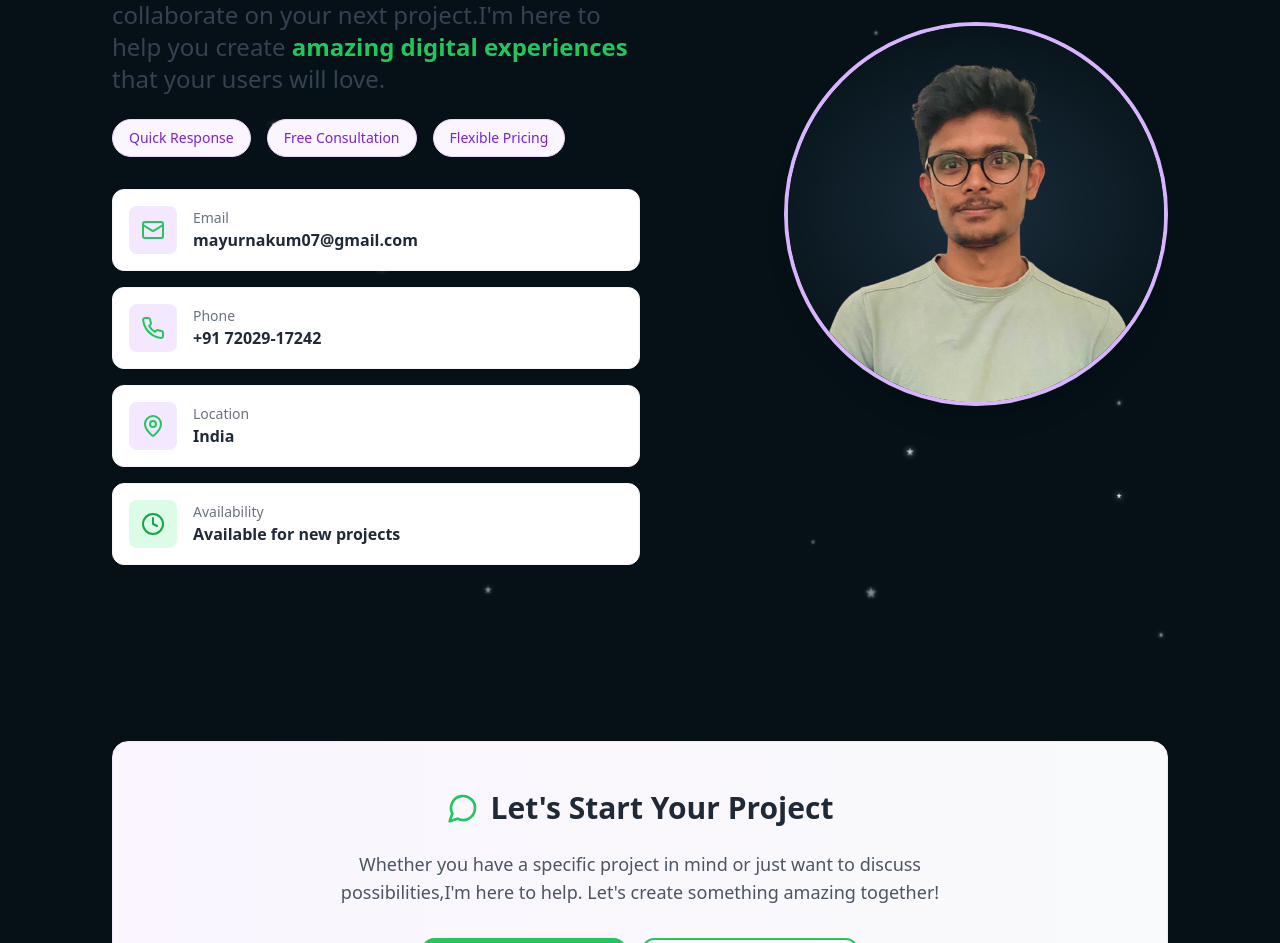
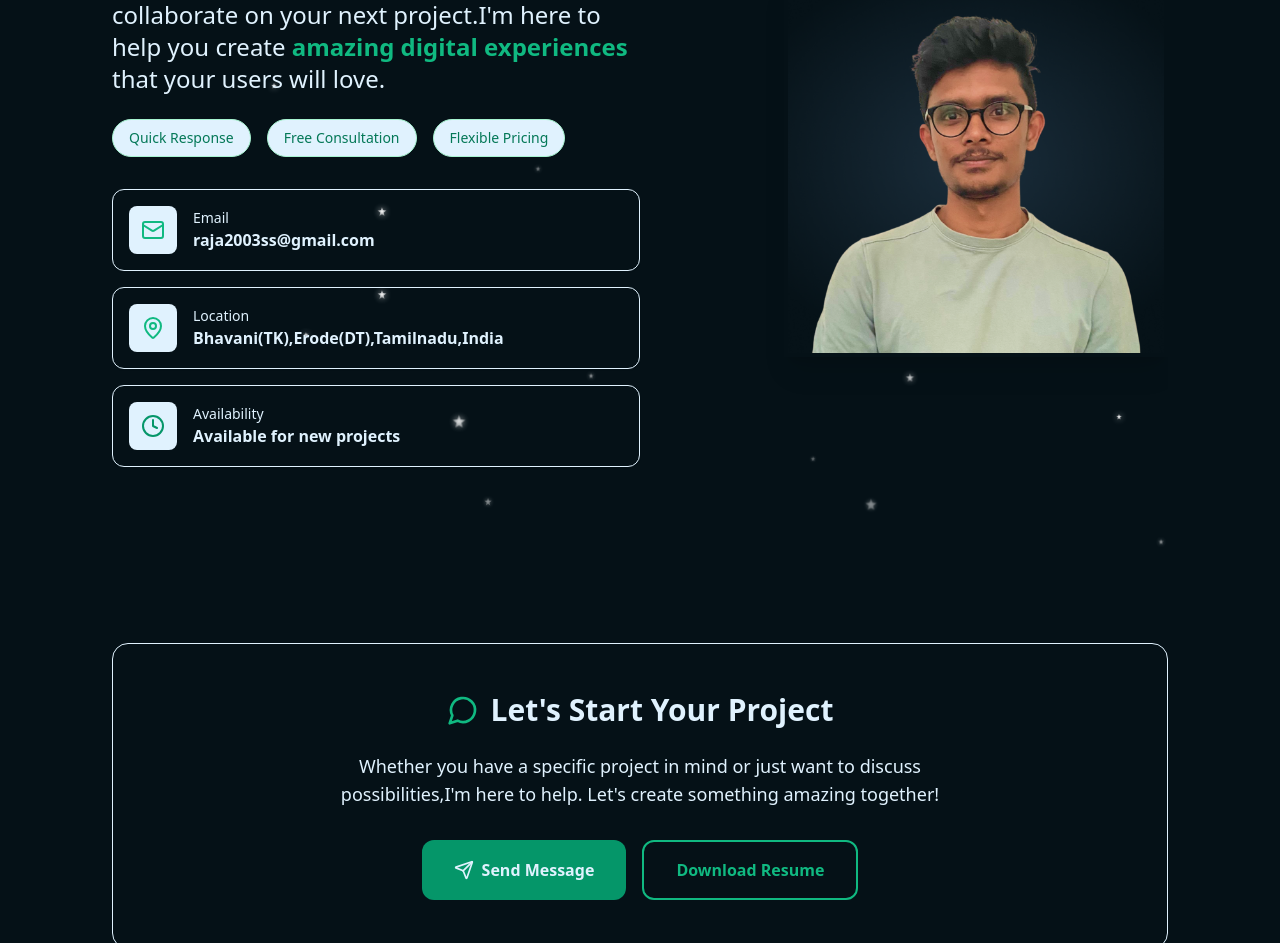
Before and after one commit to RajaSomasundaram/official, a Next.js app: page /contact in a window 1280 px wide. Shown: the part 249-1192 px from the top of the page. Built offline with nearby package versions, Linux system fonts and the light colour scheme.

Commit message:
Update the About and Contact Page

```diff
--- a/src/app/contact/page.tsx
+++ b/src/app/contact/page.tsx
@@ -1,4 +1,4 @@
-import { Mail, Phone, MapPin, Clock, Send, MessageCircle } from "lucide-react";
+import { Mail, MapPin, Clock, Send, MessageCircle } from "lucide-react";
 import profileImg from "../../../public/Raja_S.png";
 import Image from "next/image";
 import Link from "next/link";
@@ -40,32 +40,32 @@ const Contact = () => {
               {/* Header with Animation */}
               <div className="space-y-4">
                 <h1 className="text-4xl lg:text-7xl md:text-6xl font-bold leading-tight animate-fade-in-up">
-                  <span className="bg-gradient-to-r from-green-500 to-purple-800 bg-clip-text text-transparent animate-fade-in-up delay-200">
+                  <span className="bg-gradient-to-r from-emerald-500 to-purple-700 bg-clip-text text-transparent animate-fade-in-up delay-200">
                     Get In
                   </span>
-                  <span className="text-gray-800 animate-fade-in-up delay-300">Touch</span>
-                  <span className="text-green-500 animate-fade-in-up delay-400">.</span>
+                  <span className="text-sky-100 animate-fade-in-up delay-300">Touch</span>
+                  <span className="text-emerald-500 animate-fade-in-up delay-400">.</span>
                 </h1>
               </div>
 
               {/* Enhanced Description */}
               <div className="space-y-6">
-                <p className="text-gray-700 text-lg lg:text-xl xl:text-2xl leading-relaxed max-w-2xl animate-fade-in-up delay-500">
+                <p className="text-sky-100 text-lg lg:text-xl xl:text-2xl leading-relaxed max-w-2xl animate-fade-in-up delay-500">
                   Ready to bring your ideas to life? {`Let's`} collaborate on your next project.
                   {`I'm`} here to help you create{" "}
-                  <span className="text-green-500 font-semibold">amazing digital experiences</span> that your users will
-                  love.
+                  <span className="text-emerald-500 font-semibold">amazing digital experiences</span> that your users
+                  will love.
                 </p>
 
                 {/* Contact Highlights */}
                 <div className="flex flex-wrap gap-4 justify-center lg:justify-start animate-fade-in-up delay-600">
-                  <span className="bg-purple-50 text-purple-700 px-4 py-2 rounded-full text-sm font-medium border border-purple-200">
+                  <span className="bg-sky-100 text-emerald-700 px-4 py-2 rounded-full text-sm font-medium border border-emerald-200">
                     Quick Response
                   </span>
-                  <span className="bg-purple-50 text-purple-700 px-4 py-2 rounded-full text-sm font-medium border border-purple-200">
+                  <span className="bg-sky-100 text-emerald-700 px-4 py-2 rounded-full text-sm font-medium border border-emerald-200">
                     Free Consultation
                   </span>
-                  <span className="bg-purple-50 text-purple-700 px-4 py-2 rounded-full text-sm font-medium border border-purple-200">
+                  <span className="bg-sky-100 text-emerald-700 px-4 py-2 rounded-full text-sm font-medium border border-emerald-200">
                     Flexible Pricing
                   </span>
                 </div>
@@ -74,21 +74,21 @@ const Contact = () => {
               {/* Contact Information */}
               <div className="space-y-4 animate-fade-in-up delay-700">
                 {/* Email */}
-                <Link
+                <a
                   href={LINKS.Email}
-                  className="group flex items-center gap-4 p-4 bg-white rounded-xl shadow-sm border border-gray-100 hover:shadow-md transition-all duration-300 hover:border-purple-200"
+                  className="group flex items-center gap-4 p-4 bg-transparent rounded-xl shadow-sm border border-sky-100 hover:shadow-md transition-all duration-300 hover:border-purple-200"
                 >
-                  <div className="p-3 bg-purple-100 rounded-lg group-hover:bg-purple-200 transition-colors duration-200">
-                    <Mail className="w-6 h-6 text-green-500" />
+                  <div className="p-3 bg-sky-100 rounded-lg hover:bg-emerald-200 transition-colors duration-200">
+                    <Mail className="w-6 h-6 text-emerald-500" />
                   </div>
                   <div className="text-left">
-                    <p className="text-sm text-gray-500 font-medium">Email</p>
-                    <p className="text-gray-800 font-semibold">mayurnakum07@gmail.com</p>
+                    <p className="text-sm text-sky-100 font-medium">Email</p>
+                    <p className="text-sky-100 font-semibold">raja2003ss@gmail.com</p>
                   </div>
-                </Link>
+                </a>
 
                 {/* Phone */}
-                <Link
+                {/* <Link
                   href={LINKS.Phone}
                   className="group flex items-center gap-4 p-4 bg-white rounded-xl shadow-sm border border-gray-100 hover:shadow-md transition-all duration-300 hover:border-purple-200"
                 >
@@ -99,27 +99,25 @@ const Contact = () => {
                     <p className="text-sm text-gray-500 font-medium">Phone</p>
                     <p className="text-gray-800 font-semibold">+91 72029-17242</p>
                   </div>
-                </Link>
-
+                </Link> */}
                 {/* Location */}
-                <div className="flex items-center gap-4 p-4 bg-white rounded-xl shadow-sm border border-gray-100">
-                  <div className="p-3 bg-purple-100 rounded-lg">
-                    <MapPin className="w-6 h-6 text-green-500" />
+                <div className="flex items-center gap-4 p-4 bg-transparent rounded-xl shadow-sm border border-sky-100">
+                  <div className="p-3 bg-sky-100 rounded-lg">
+                    <MapPin className="w-6 h-6 text-emerald-500" />
                   </div>
                   <div className="text-left">
-                    <p className="text-sm text-gray-500 font-medium">Location</p>
-                    <p className="text-gray-800 font-semibold">India</p>
+                    <p className="text-sm text-sky-100 font-medium">Location</p>
+                    <p className="text-sky-100 font-semibold">Bhavani(TK),Erode(DT),Tamilnadu,India</p>
                   </div>
                 </div>
-
                 {/* Availability */}
-                <div className="flex items-center gap-4 p-4 bg-white rounded-xl shadow-sm border border-gray-100">
-                  <div className="p-3 bg-green-100 rounded-lg">
-                    <Clock className="w-6 h-6 text-green-600" />
+                <div className="flex items-center gap-4 p-4 bg-transparent rounded-xl shadow-sm border border-sky-100">
+                  <div className="p-3 bg-sky-100 rounded-lg ">
+                    <Clock className="w-6 h-6 text-emerald-600" />
                   </div>
                   <div className="text-left">
-                    <p className="text-sm text-gray-500 font-medium">Availability</p>
-                    <p className="text-gray-800 font-semibold">Available for new projects</p>
+                    <p className="text-sm text-sky-100 font-medium">Availability</p>
+                    <p className="text-sky-100 font-semibold">Available for new projects</p>
                   </div>
                 </div>
               </div>
@@ -128,18 +126,12 @@ const Contact = () => {
             {/* Enhanced Image Section */}
             <div className="relative flex items-center justify-center w-72 md:w-80 lg:w-96 h-72 md:h-80 lg:h-96 animate-fade-in-up delay-300">
               {/* Main Image Container */}
-              <div className="relative w-full h-full rounded-full border-4 border-purple-300 shadow-xl overflow-hidden">
+              <div className="relative w-full h-full border-4 border-transparent shadow-xl overflow-hidden">
                 <Image
                   src={profileImg}
-                  alt="Mayur Nakum - Frontend Developer"
+                  alt="Raja_Somasundaram"
                   className="object-cover w-full h-full transform hover:scale-110 transition-transform duration-500"
-                  priority
-                  sizes="(max-width: 768px) 288px, (max-width: 1024px) 320px, 384px"
                 />
-
-                {/* Floating Elements */}
-                <div className="absolute -top-2 -right-2 w-8 h-8 bg-green-500 rounded-full animate-bounce delay-1000"></div>
-                <div className="absolute -bottom-2 -left-2 w-6 h-6 bg-purple-400 rounded-full animate-bounce delay-1500"></div>
               </div>
             </div>
           </div>
@@ -148,29 +140,30 @@ const Contact = () => {
 
       {/* Call to Action Section */}
       <section className="py-16 animate-fade-in-up delay-800">
-        <div className="bg-gradient-to-r from-purple-50 to-gray-50 rounded-2xl p-8 lg:p-12 border border-purple-100">
+        <div className="bg-transparent rounded-2xl p-8 lg:p-12 border border-sky-100">
           <div className="text-center">
             <div className="flex items-center justify-center gap-3 mb-6">
-              <MessageCircle className="w-8 h-8 text-green-500" />
-              <h2 className="text-2xl lg:text-3xl font-bold text-gray-800">{`Let's`} Start Your Project</h2>
+              <MessageCircle className="w-8 h-8 text-emerald-500" />
+              <h2 className="text-2xl lg:text-3xl font-bold text-sky-100">{`Let's`} Start Your Project</h2>
             </div>
-            <p className="text-gray-600 text-lg mb-8 max-w-2xl mx-auto">
+            <p className="text-sky-100 text-lg mb-8 max-w-2xl mx-auto">
               Whether you have a specific project in mind or just want to discuss possibilities,
               {`I'm`} here to help. {`Let's`} create something amazing together!
             </p>
             <div className="flex flex-col sm:flex-row gap-4 justify-center">
-              <Link
+              <a
                 href={LINKS.Email}
-                className="group px-8 py-4 bg-green-500 text-white rounded-xl hover:bg-purple-700 font-semibold transition-all duration-300 transform hover:scale-105 hover:shadow-lg flex items-center justify-center gap-2"
+                className="group px-8 py-4 bg-emerald-600 text-sky-100 rounded-xl hover:bg-emerald-500 font-semibold transition-all duration-300 transform hover:scale-105 hover:shadow-lg flex items-center justify-center gap-2"
               >
                 <Send className="w-5 h-5 group-hover:translate-x-1 transition-transform duration-200" />
                 Send Message
-              </Link>
+              </a>
+
               <Link
                 href={LINKS.Resume}
                 target="_blank"
                 rel="noopener noreferrer"
-                className="group px-8 py-4 bg-transparent border-2 border-green-500 text-green-500 rounded-xl hover:bg-green-500 hover:text-white font-semibold transition-all duration-300 transform hover:scale-105 flex items-center gap-2"
+                className="group px-8 py-4 bg-transparent border-2 border-emerald-500 text-emerald-500 rounded-xl hover:bg-emrald-500 hover:text-sky-100 font-semibold transition-all duration-300 transform hover:scale-105 flex items-center gap-2"
               >
                 Download Resume
               </Link>
--- a/src/app/page.tsx
+++ b/src/app/page.tsx
@@ -94,10 +94,6 @@ const Home = () => {
                   alt="Raja_Somasundaram"
                   className="object-cover w-full h-full transform hover:scale-110 transition-transform duration-500"
                 />
-
-                {/* Floating Elements */}
-                {/* <div className="absolute -bottom-2 -right-2 w-6 h-6 bg-green-500 rounded-full animate-bounce delay-1000"></div>
-                <div className="absolute -bottom-2 -left-2 w-6 h-6 bg-purple-400 rounded-full animate-bounce delay-1500"></div> */}
               </div>
             </div>
           </div>
--- a/src/components/Myplace.tsx
+++ b/src/components/Myplace.tsx
@@ -7,7 +7,7 @@ const Myplace = () => {
     <section className="pb-20">
       <div className="mt-8  grid gap-6 grid-cols-1 sm:grid-cols-2 lg:grid-cols-[40%_60%]">
         <div className="w-full">
-          <h3 className="text-2xl font-bold text-gray-800 mb-4">My Stack.</h3>
+          <h3 className="text-2xl font-bold text-sky-100 mb-4">My Stack.</h3>
           <div className="flex flex-col flex-nowrap justify-center gap-5 items-baseline w-full h-64 sm:h-80 lg:h-[250px] overflow-hidden rounded-lg bg-[#b8b8b8]">
             <Marquee speed={30}>
               <div className="flex gap-5 items-center">
@@ -45,10 +45,10 @@ const Myplace = () => {
           </div>
         </div>
         <div className="w-full">
-          <h3 className="text-2xl font-bold text-gray-800 mb-4">My Special Place.</h3>
+          <h3 className="text-2xl font-bold text-sky-100 mb-4">My Special Place.</h3>
           <div className="relative w-full h-64 sm:h-80 lg:h-[250px] overflow-hidden rounded-lg">
             <iframe
-              src="https://www.google.com/maps/embed?pb=!1m18!1m12!1m3!1d238133.18800900166!2d72.65748353239132!3d21.159120355102836!2m3!1f0!2f0!3f0!3m2!1i1024!2i768!4f13.1!3m3!1m2!1s0x3be04e59411d1563%3A0xfe4558290938b042!2sSurat%2C%20Gujarat!5e0!3m2!1sen!2sin!4v1733034398264!5m2!1sen!2sin"
+              src="https://www.google.com/maps/embed?pb=!1m18!1m12!1m3!1d25457.84316788748!2d77.66640794937555!3d11.442838564150277!2m3!1f0!2f0!3f0!3m2!1i1024!2i768!4f13.1!3m3!1m2!1s0x3ba969d702b47dc1%3A0x2bca1b88fb019719!2sBhavani%2C%20Tamil%20Nadu!5e0!3m2!1sen!2sin!4v1754943814567!5m2!1sen!2sin"
               className="absolute top-0 left-0 w-full h-full"
               loading="lazy"
               allowFullScreen
--- a/src/components/helpers/index.tsx
+++ b/src/components/helpers/index.tsx
@@ -7,7 +7,7 @@ export const LINKS = {
   Email: "mailto:raja2003ss@gmail.com",
   Phone: "tel:+91",
 
-  Resume: "tempResume.pdf", // local static file
+  Resume: "RajaSomasundaram.pdf", // local static file
   Contact: "/contact", // internal page
 
   Konnectify: "https://konnectify.co",
```
Also changed, not shown: src/app/about/page.tsx (+23 -23 lines), 2 other files (tests, documents, lock files or other folders).
